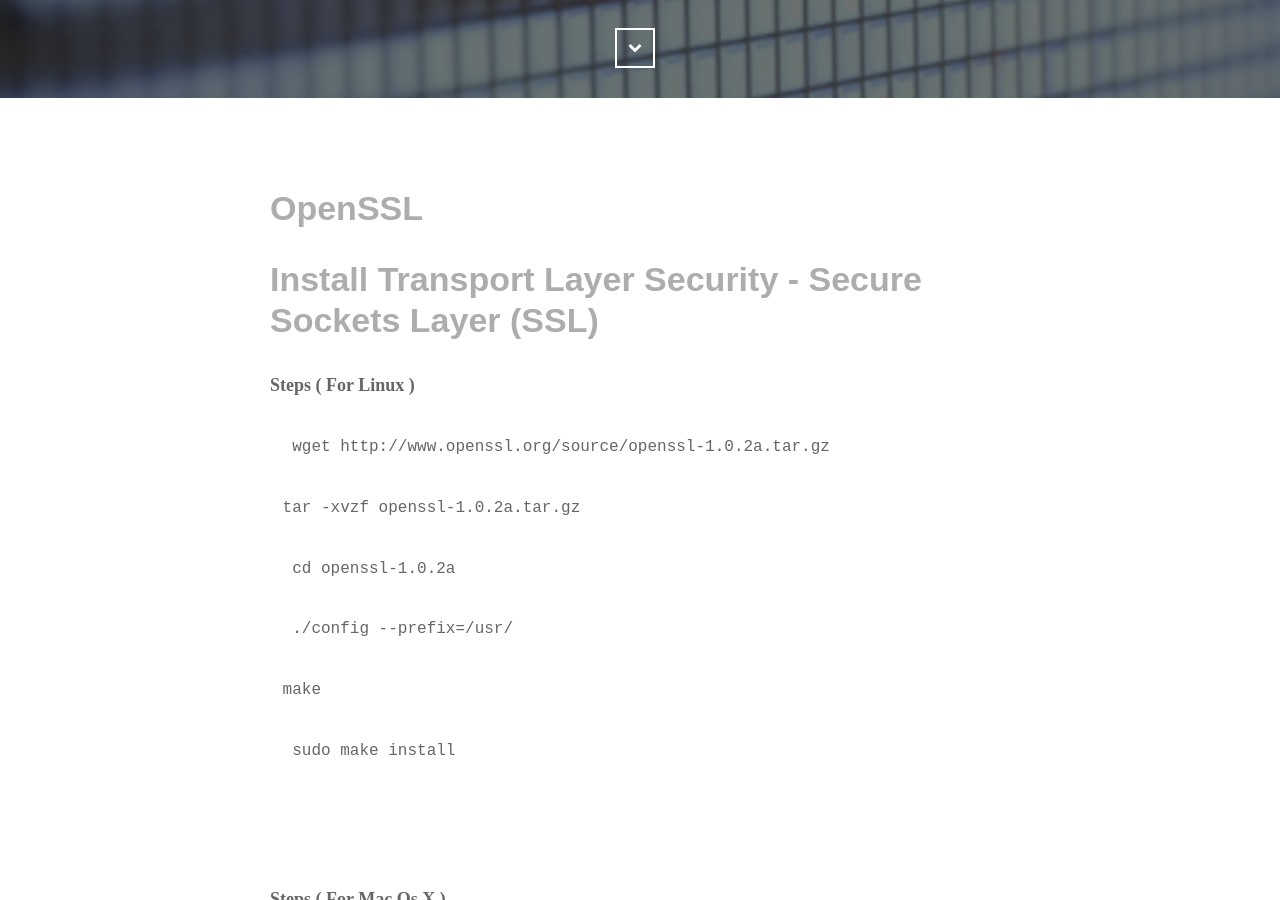
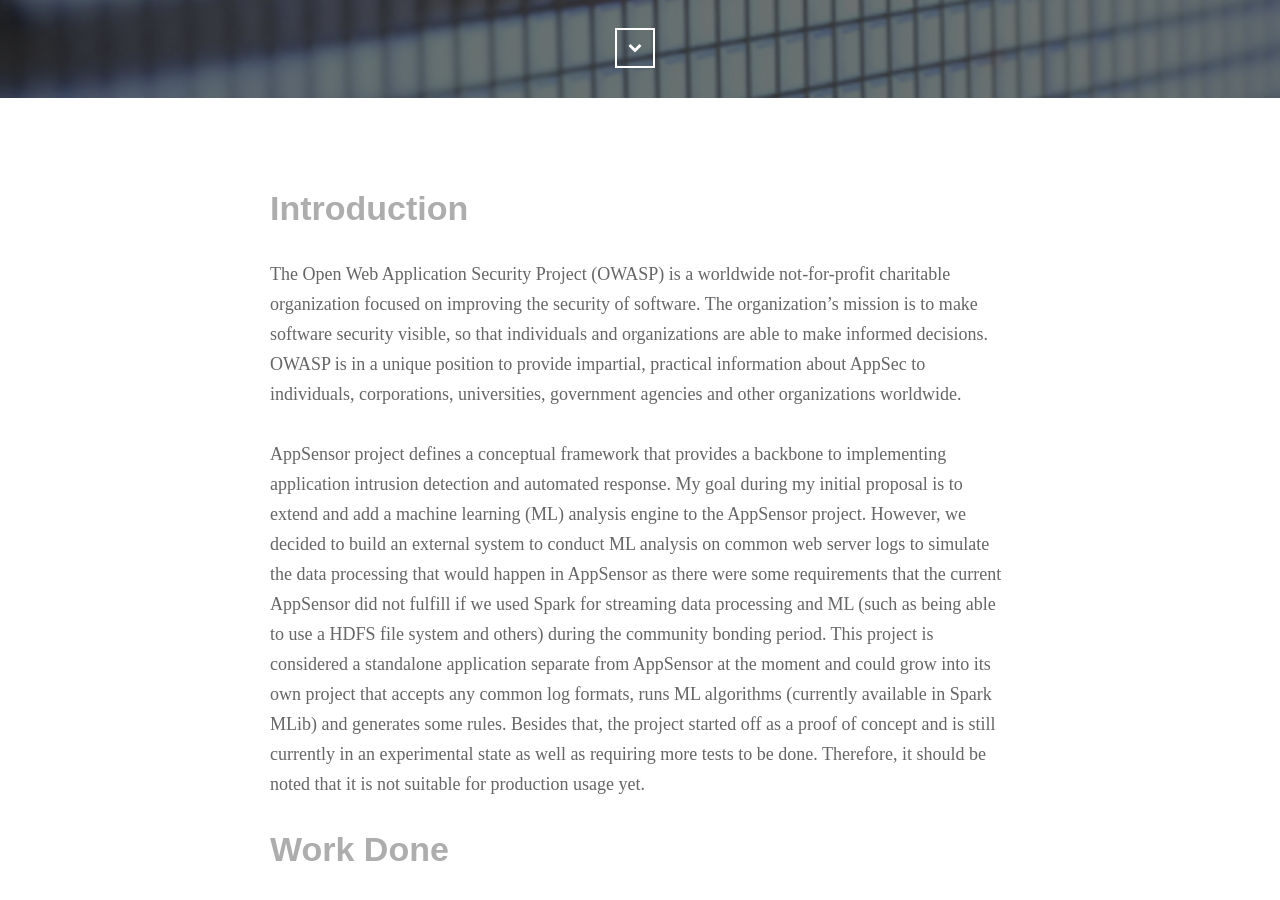
Before and after one commit to timothy22000/timothy22000.github.io, a Jekyll site: the page built from _posts/2016-05-18-openssl-nginx-server-linux.md, in a window 1280 px wide and 900 px high, scrolled down 902 px. Built offline with Jekyll 4.4.1, drawn with Linux system fonts in a browser that asks for light colours; nearby versions of some CDN libraries; some web fonts are replaced; some of the changed text lies outside the part shown.

Commit message:
Add GSoC Work Report

```diff
--- a/_layouts/post.html
+++ b/_layouts/post.html
@@ -116,9 +116,6 @@
 
                         <span class="author-location"><i class="icon-map-marker" aria-hidden="true"></i> {{organiser.country}}</span>
 
-                        <span class="author-website"><i class="icon-chain" aria-hidden="true"></i> <a href="http://www.lucasgatsas.ch" target="_blank">http://lucasgatsas.ch</a></span>
-                          <span class="author-website"><i class="icon-chain" aria-hidden="true"></i> <a href="http://www.lucasgatsas.ch" target="_blank">{{ organiser.email }}</a></span>
-
                     </p>
                 </div>
             </footer><!-- .post-footer -->
--- a/_posts/2016-05-18-openssl-nginx-server-linux.md
+++ b/_posts/2016-05-18-openssl-nginx-server-linux.md
@@ -2,77 +2,60 @@
 layout: post
 
 #event information
-title:  "Open SSL on a Nginx Linux Server"
+title:  "GSoC 2016 Work Report"
 cover: "img/clode.jpg"
-date:   2015-05-18
-start_time: "10:00"
-
-#event organiser details
-organiser: "Lucas Gatsas"
+date:   2016-08-22
 
 
 ---
 
 
 
-<h2 class="section-heading">OpenSSL</h2>
-<h2 class="section-heading">Install Transport Layer Security - Secure Sockets Layer (SSL)</h2>
+<h2 class="section-heading">Introduction</h2>
 
-<strong>Steps ( For Linux ) </strong>
+The Open Web Application Security Project (OWASP) is a worldwide not-for-profit charitable organization focused on improving the security of software. The organization’s mission is to make software security visible, so that individuals and organizations are able to make informed decisions. OWASP is in a unique position to provide impartial, practical information about AppSec to individuals, corporations, universities, government agencies and other organizations worldwide.
+
+AppSensor project defines a conceptual framework that provides a backbone to implementing application intrusion detection and automated response. My goal during my initial proposal is to extend and add a machine learning (ML) analysis engine to the AppSensor project. However, we decided to build an external system to conduct ML analysis on common web server logs to simulate the data processing that would happen in AppSensor as there were some requirements that the current AppSensor did not fulfill if we used Spark for streaming data processing and ML (such as being able to use a HDFS file system and others) during the community bonding period. This project is considered a standalone application separate from AppSensor at the moment and could grow into its own project that accepts any common log formats, runs ML algorithms (currently available in Spark MLib) and generates some rules. Besides that, the project started off as a proof of concept and is still currently in an experimental state as well as requiring more tests to be done. Therefore, it should be noted that it is not suitable for production usage yet.
+
+<h2 class="section-heading">Work Done</h2>
+
+<h3>Community Bonding Period</h3>
+
+<h3>Coding Period Part 1 (Before Mid Terms)</h3>
+
+<h3>Coding Period Part 2 </h3>
+
+<h2 class="section-heading">Links</h2>
+Video Showing How to Use:
 
 
-<code>  wget http://www.openssl.org/source/openssl-1.0.2a.tar.gz  </code>
+Combined weekly meeting summaries and report to mailing lists:
+This document contains a more detailed record of what has been done including bugs and new learnings.
+<a href="https://docs.google.com/document/d/1XYFbZPX4EzFqaj9ViOkkZaBsC30peqDrmEXuZ1-DLwc/edit?usp=sharing">Weekly reports</a>
 
-<code> tar -xvzf openssl-1.0.2a.tar.gz  </code>
+Github Repo:
+This project has only been worked on by me so far so the whole repository is my work. I will be sharing two links (one for source repository, one for commit history).
 
-<code>  cd openssl-1.0.2a </code>
+<a href="https://github.com/timothy22000/GSoC-MLAnalysisEngine">Source Repo</a>
 
-<code>  ./config --prefix=/usr/ </code>
+<a href="https://github.com/timothy22000/GSoC-MLAnalysisEngine/commits/master">Commits</a>
 
-<code> make </code>
+<h2 class="section-heading">Future Work</h2>
+Even though most of the work that was planned has been completed during the GSoC period, there are still many improvements and extensions that can be made to the the project to make it a lot better and to get it past the experimental stage. This links to the importance of making the codebase simple to understand so that people are able to contribute easily.
 
-<code>  sudo make install  </code>
+1) Extend to be able to take in other common web server log formats
+2) Extend to take in other features that exist in common web server log formats through any feature extraction or transformation necessary.
+3) Visualizing the why - ex: which settings to use for different algorithms (learning rate, etc), which ML algorithms to use
+4) Integration with AppSensor
+5) Deploying application in full cluster mode
+6) Improve rule generation step
+7) Add Travis CI to Github Repo
+8) Add Apache Zeppelin for visualization of data.
+9) Add REST API endpoints as an alternative way
+10) Add more tests as well as documentation
 
+<h2 class="section-heading">Acknowledgements</h2>
+I'm indebted to John Melton for providing me with the opportunity to work on this amazing project. I would also like to express my gratitude to my mentors John, Juan, Giri for helping me through the duration of the projects and providing suggestions to any problems that I encounter.
 
-
-
-
-<!--
-<a href="{{ site.baseurl }}/img/gli.png">
-    <img src="{{ site.baseurl }}/img/gli.png" alt="Lucas Gatsas"  style="width:100%">
-</a> -->
-
-
-<br>
-<br>
-
-<strong>Steps ( For Mac Os X ) </strong>
-
-
-<code> wget http://www.openssl.org/source/openssl-1.0.2a.tar.gz  </code>
-
-<code> tar -xvzf openssl-1.0.2a.tar.gz</code>
-
-<code> cd openssl-1.0.2a</code>
-
-<code> ./Configure darwin64-x86_64-cc --prefix=/usr</code>
-
-<code> make</code>
-
-<code> sudo make install </code>
-
-
-<strong>Verify the Installation</strong>
-
-Verify that you have successfully installed OpenSSL.
-
-
-<code>openssl version -a</code>
-
-
-Link: <a href="https://github.com/openssl/openssl">OpenSSL</a> Link: <a href="http://www.openssl.org/source/">OpenSSL Website</a>
-
-<br>
-<blockquote>
-“Zeit für etwas zu haben ist das Talent Dinge nach ihrer Wichtigkeit ordnen zu können”
-</blockquote>
+<h2 class="section-heading">Contact</h2>
+If you encounter any problems (I documented how to set up and run it but there could still be areas that are lacking) or you are interested in this project, please do contact me at timothy22000@gmail.com .
```
Also changed, not shown: _posts/2016-08-22-gsoc-2016-work-report.md (line endings or trailing spaces).
